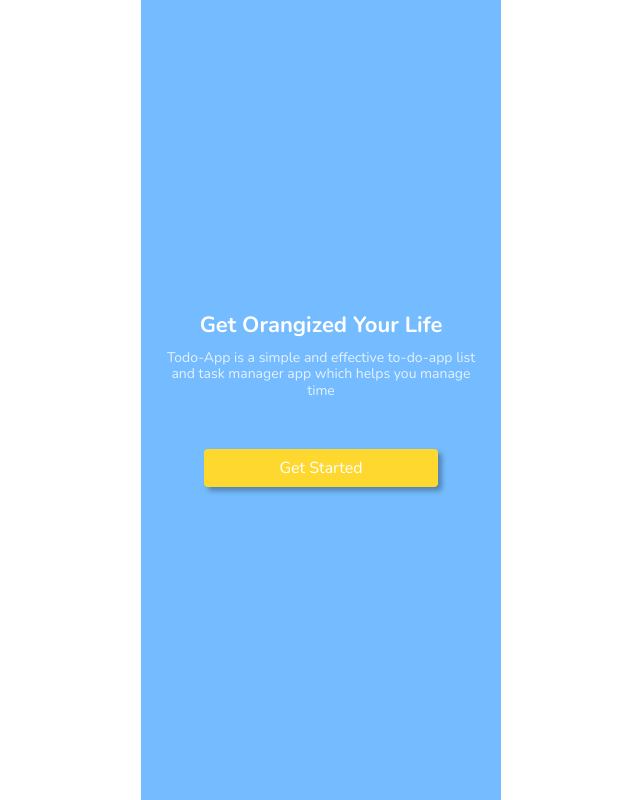
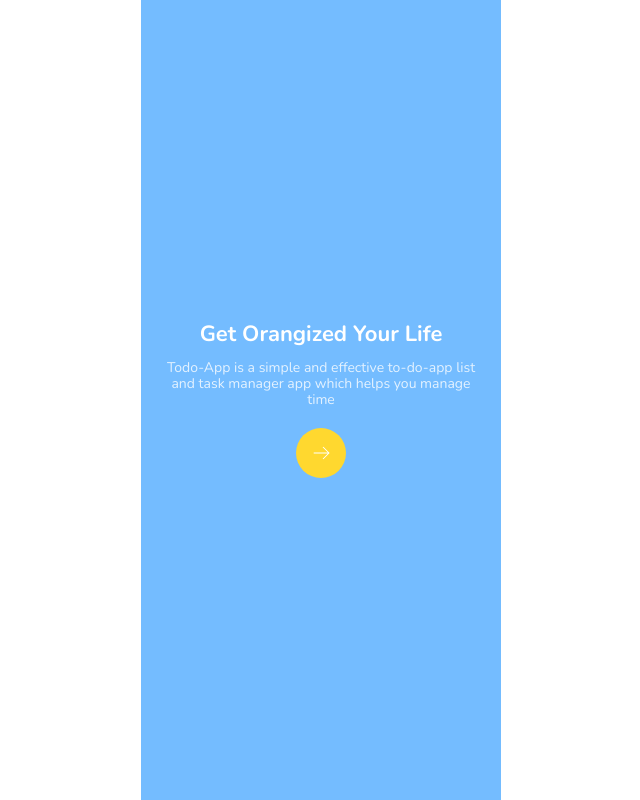
Before and after one commit to phuoctai1644/todoapp, a React (Create React App) app: page / in a window 1280 px wide. Shown: the whole page, without its empty margins (319-959 px from the left). Built offline with nearby package versions, Linux system fonts and the light colour scheme.

Commit message:
Add user's name input feature

```diff
--- a/src/components/Header/index.js
+++ b/src/components/Header/index.js
@@ -1,14 +1,16 @@
 import { FontAwesomeIcon } from '@fortawesome/react-fontawesome'
 import { faUser } from '@fortawesome/free-solid-svg-icons'
+import { useSelector } from 'react-redux'
 import styles from './Header.module.scss'
 
 function Header() {
+    const userName = useSelector(state => state.userName)
     const todayTodos = JSON.parse(localStorage.getItem('Today')) ?? []
 
     return (
         <div className={styles.wrapper}>
             <div className={styles.status}>
-                <h3>Hello Alison</h3>
+                <h3>Hello {userName}</h3>
                 <p>Today you have {todayTodos.length} {todayTodos.length > 1 ? 'tasks' : 'task'}</p>
             </div>
             <FontAwesomeIcon className={styles.icon} icon={faUser} />
--- a/src/components/Icons/index.js
+++ b/src/components/Icons/index.js
@@ -79,3 +79,11 @@ export const DeleteIcon = () => {
         </svg>
     )
 }
+
+export const NextIcon = () => {
+    return (
+        <svg width="24" height="24" viewBox="0 0 24 24" fill="none" xmlns="http://www.w3.org/2000/svg">
+            <path d="M20 12L20.3536 11.6464L20.7071 12L20.3536 12.3536L20 12ZM5 12.5C4.72386 12.5 4.5 12.2761 4.5 12C4.5 11.7239 4.72386 11.5 5 11.5V12.5ZM14.3536 5.64645L20.3536 11.6464L19.6464 12.3536L13.6464 6.35355L14.3536 5.64645ZM20.3536 12.3536L14.3536 18.3536L13.6464 17.6464L19.6464 11.6464L20.3536 12.3536ZM20 12.5H5V11.5H20V12.5Z" fill="white"/>
+        </svg>
+    )
+}
--- a/src/components/TodoGroup/index.js
+++ b/src/components/TodoGroup/index.js
@@ -26,12 +26,12 @@ function TodoGroup() {
 
     return (
         <>
-            {TODO_GROUP.map((groupItem, index) => (
+            {TODO_GROUP.map((groupName, index) => (
                 <div key={index} className={styles.groupItemLink}>
                     <GroupItem
                         key={index}
                         icon={icon}
-                        groupName={groupItem}
+                        groupName={groupName}
                     />
                 </div>
             ))}
--- a/src/page/GetStarted/GetStarted.module.scss
+++ b/src/page/GetStarted/GetStarted.module.scss
@@ -10,8 +10,12 @@
     text-align: center;
 }
 
+.content {
+    width: 100%;
+}
+
 .intro {
-    margin-bottom: 50px;
+    margin-bottom: 20px;
 
     h3 {
         font-size: 2.2rem;
@@ -24,8 +28,36 @@
     }
 }
 
+.nameInput {
+    outline: none;
+    border: none;
+    font-size: 1.6rem;
+    font-family: "Nunito", sans-serif;
+    width: 100%;
+    padding: 12px;
+    margin-bottom: 20px;
+}
+
+.navigate {
+    width: 100%;
+}
+
+.nextStep {
+    width: 50px;
+    height: 50px;
+    margin: auto;
+    background-color: var(--primary-color);
+    border-radius: 50%;
+    display: flex;
+    justify-content: center;
+    align-items: center;
+
+    &:hover {
+        background-color: var(--primary-hover-color);
+    }
+}
+
 .getBtn {
-    width: 75%;
     font-family: 'Nunito', sans-serif;
     font-size: 1.6rem;
     outline: none;
--- a/src/page/GetStarted/index.js
+++ b/src/page/GetStarted/index.js
@@ -1,9 +1,19 @@
-import {Link, useNavigate} from 'react-router-dom'
-import {useEffect} from 'react'
+import { Link, useNavigate } from 'react-router-dom'
+import { useDispatch } from 'react-redux'
+import { useEffect, useRef, useState } from 'react'
 import styles from './GetStarted.module.scss'
+import { NextIcon } from '../../components/Icons'
+import { setUserName } from '../../redux/actions'
 
 function GetStarted() {
     const navigate = useNavigate()
+    const dispatch = useDispatch()
+    const [name, setName] = useState('')
+    const introRef = useRef()
+    const nameInputRef = useRef()
+    const nextStepRef = useRef()
+    const getBtnRef = useRef()
+
     const isFirstTime = JSON.parse(localStorage.getItem('first-time')) ?? true
 
     useEffect(() => {
@@ -15,13 +25,47 @@ function GetStarted() {
         }
     }, [])
 
+    const handleNext = () => {
+        introRef.current.style.display = 'none'
+        nextStepRef.current.style.display = 'none'
+
+        nameInputRef.current.hidden = false
+        nameInputRef.current.focus()
+        getBtnRef.current.hidden = false
+    }
+
+    const handleGetStarted = (e) => {
+        if (name !== '') {
+            dispatch(setUserName(name))
+            navigate('/todoapp/home')
+        }
+    }
+
     return (
         <div className={styles.wrapper}>
-            <div className={styles.intro}>
-                <h3>Get Orangized Your Life</h3>
-                <p>Todo-App is a simple and effective to-do-app list and task manager app which helps you manage time </p>
+            <div className={styles.content}>
+                <div className={styles.intro} ref={introRef}>
+                    <h3>Get Orangized Your Life</h3>
+                    <p>Todo-App is a simple and effective to-do-app list and task manager app which helps you manage time </p>
+                </div>
+                <input
+                    ref={nameInputRef}
+                    className={styles.nameInput}
+                    type="text"
+                    value={name}
+                    onChange={e => setName(e.target.value)}
+                    placeholder='Enter your name...'
+                    hidden
+                />
             </div>
-            <Link className={styles.getBtn} to='/todoapp/home'>Get Started</Link>
+            <div className={styles.navigate}>
+                <div ref={nextStepRef} className={styles.nextStep} onClick={handleNext}>
+                    <NextIcon />
+                </div>
+                <div ref={getBtnRef} className={styles.getBtn} onClick={handleGetStarted} hidden>
+                    <span>Get Started</span>
+                </div>
+            </div>
         </div>
     )
 }
--- a/src/page/Home/index.js
+++ b/src/page/Home/index.js
@@ -1,13 +1,12 @@
 import { faPlus } from '@fortawesome/free-solid-svg-icons'
 import { FontAwesomeIcon } from '@fortawesome/react-fontawesome'
+import { useState, useRef } from 'react'
+import { useDispatch } from 'react-redux'
 import Header from '../../components/Header'
 import TodoGroup from '../../components/TodoGroup'
 import styles from './Home.module.scss'
 import { MenuIcon } from '../../components/Icons'
-import { useState } from 'react'
-import {useDispatch} from 'react-redux'
 import { addGroup } from '../../redux/actions'
-import { useRef } from 'react'
 
 function Home() {
     const dispatch = useDispatch()
--- a/src/redux/actions.js
+++ b/src/redux/actions.js
@@ -6,7 +6,8 @@ import {
     DELETE_GROUP,
     SET_CUR_GROUP,
     TOGGLE_TODO,
-    UPDATE_TODO
+    UPDATE_TODO,
+    SET_USER_NAME
 } from "./type"
 
 export const addTodo = (payload) => {
@@ -64,3 +65,10 @@ export const deleteGroup = (payload) => {
         payload
     }
 }
+
+export const setUserName = (payload) => {
+    return {
+        type: SET_USER_NAME,
+        payload
+    }
+}
--- a/src/redux/reducer.js
+++ b/src/redux/reducer.js
@@ -5,6 +5,7 @@ import {
     DELETE_GROUP,
     DELETE_TODO,
     SET_CUR_GROUP,
+    SET_USER_NAME,
     TOGGLE_TODO,
     UPDATE_TODO
 } from "./type"
@@ -13,6 +14,7 @@ const initState = {
     todos: JSON.parse(localStorage.getItem('Today')) ?? [],
     group: JSON.parse(localStorage.getItem('group')) ?? ['Today', 'Important', 'Planed'],
     currentGroup: 'Today',
+    userName: localStorage.getItem('username') ?? ''
 }
 
 const reducer = (state = initState, action) => {
@@ -102,10 +104,18 @@ const reducer = (state = initState, action) => {
         case DELETE_GROUP:
             newGroup = state.group.filter(item => item !== action.payload)
             localStorage.setItem('group', JSON.stringify(newGroup))
+            localStorage.removeItem(action.payload)
 
             return {
                 ...state,
                 group: newGroup
+            }
+
+        case SET_USER_NAME:
+            localStorage.setItem('username', action.payload)
+            return {
+                ...state,
+                userName: action.payload
             }
 
         default:
--- a/src/redux/type.js
+++ b/src/redux/type.js
@@ -7,3 +7,5 @@ export const DELETE_TODO = 'delete_todo'
 
 export const ADD_GROUP = 'add_group'
 export const DELETE_GROUP = 'delete_group'
+
+export const SET_USER_NAME = 'set_user_name'
```
